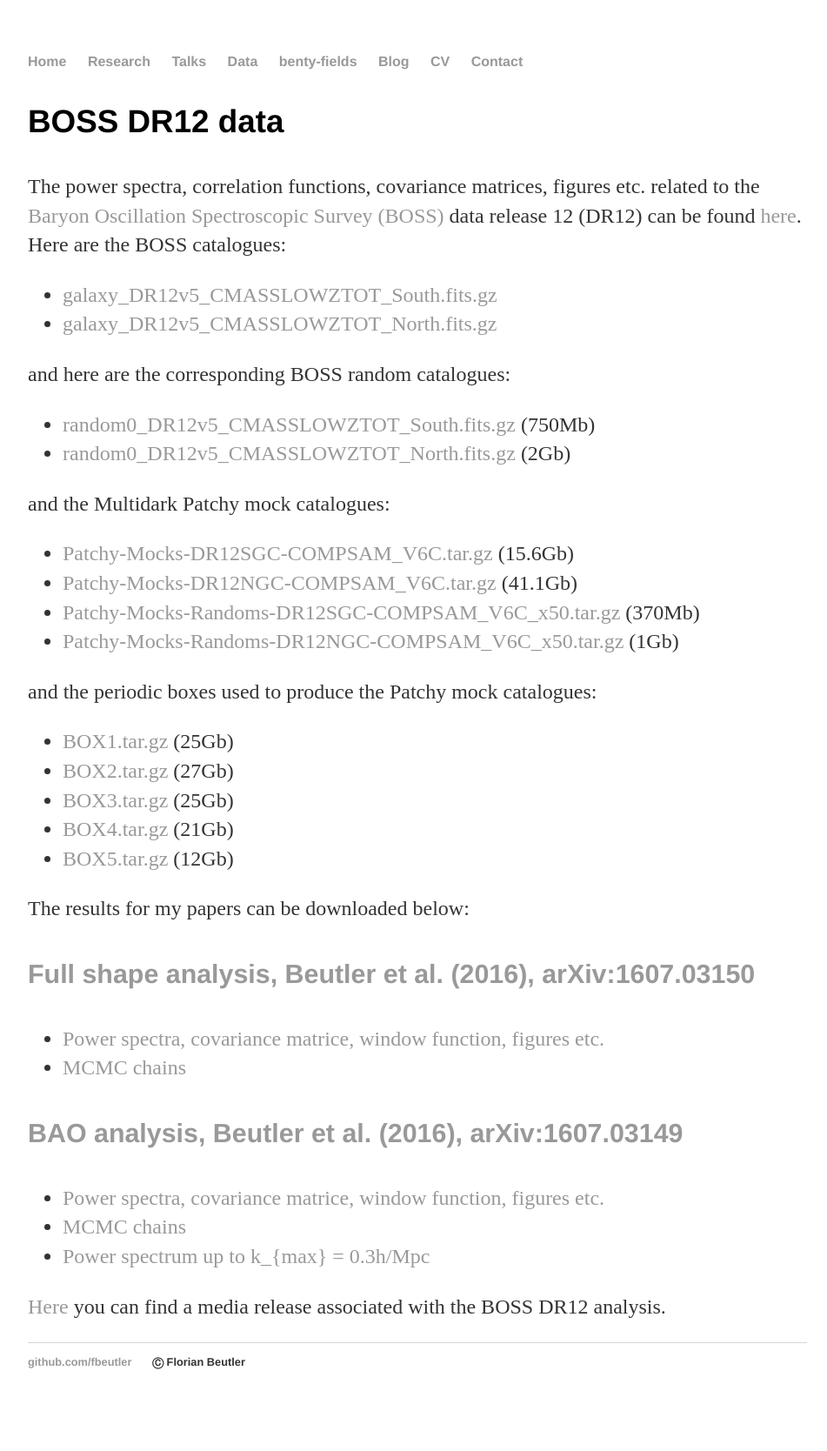
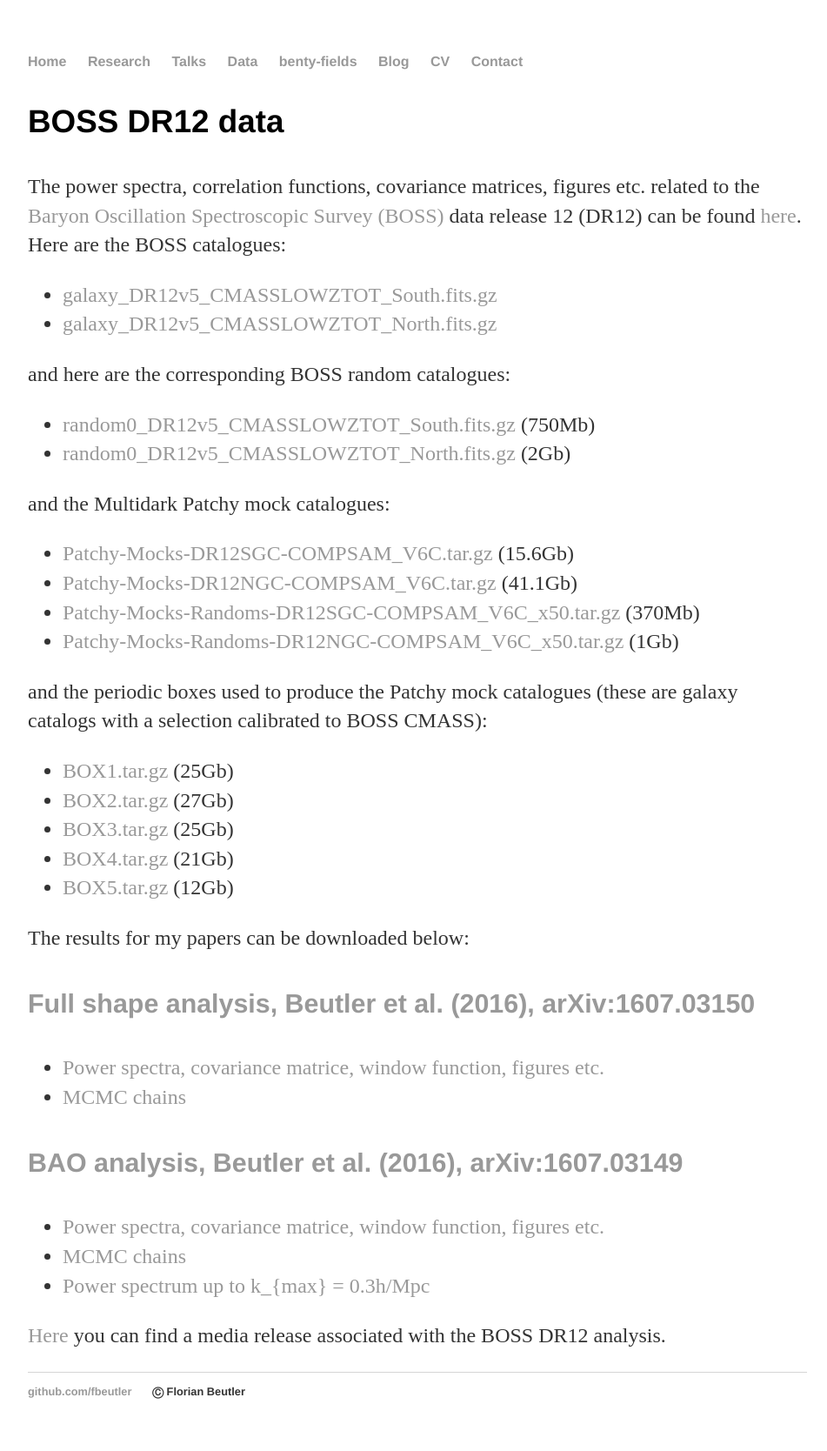
Before and after one commit to fbeutler/fbeutler.github.io, a Jekyll site: the page built from hub/hub.html, in a window 1280 px wide. Shown: the whole page at 87% size, without its empty margins (160-1111 px from the left). Built offline with Jekyll 4.4.1, drawn with Linux system fonts in a browser that asks for light colours; before the commit the page ends 1635 px from its top, so only the background shows below that.

Commit message:
Update hub.html

```diff
--- a/hub/hub.html
+++ b/hub/hub.html
@@ -54,7 +54,7 @@
   </ul>
 
   <p>
-    and the periodic boxes used to produce the Patchy mock catalogues:
+    and the periodic boxes used to produce the Patchy mock catalogues (these are galaxy catalogs with a selection calibrated to BOSS CMASS):
   </p>
 
   <ul>
```
